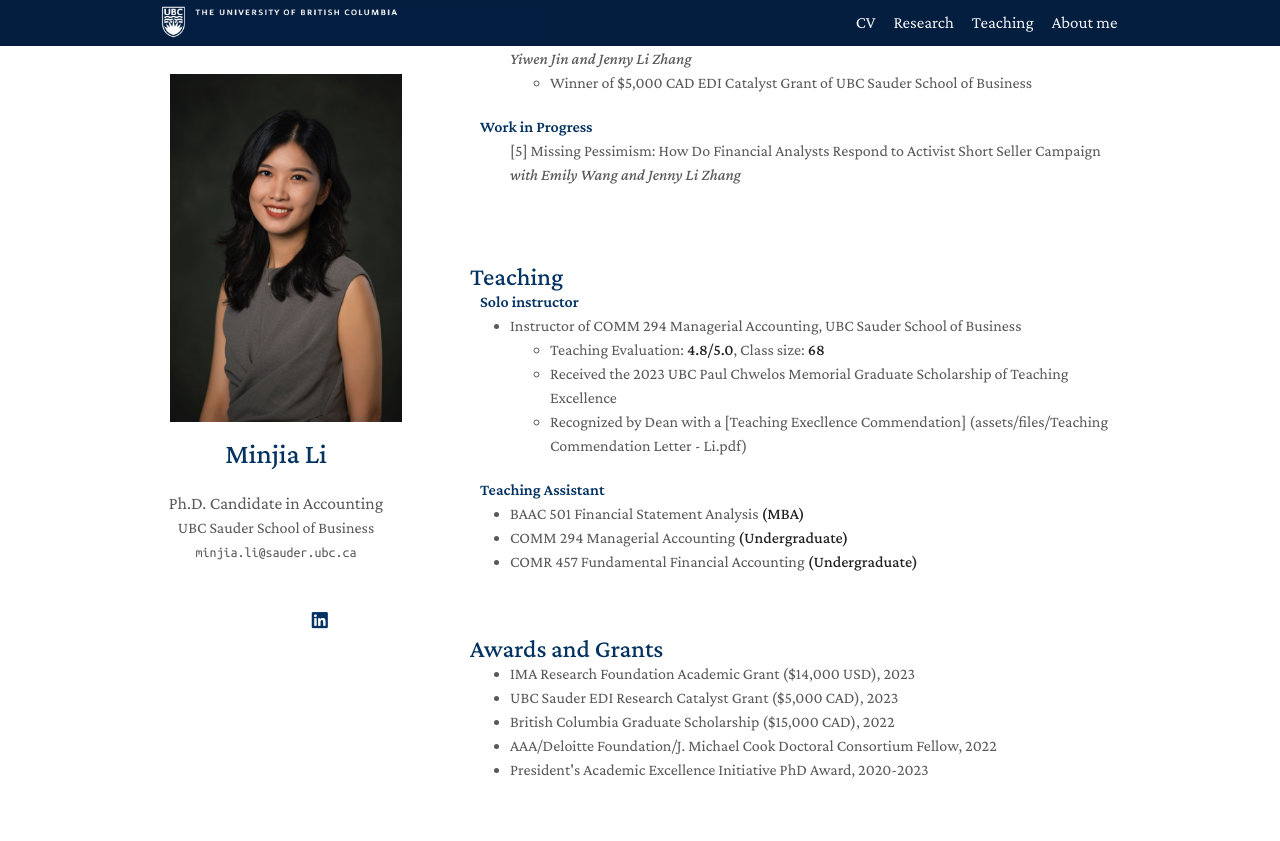
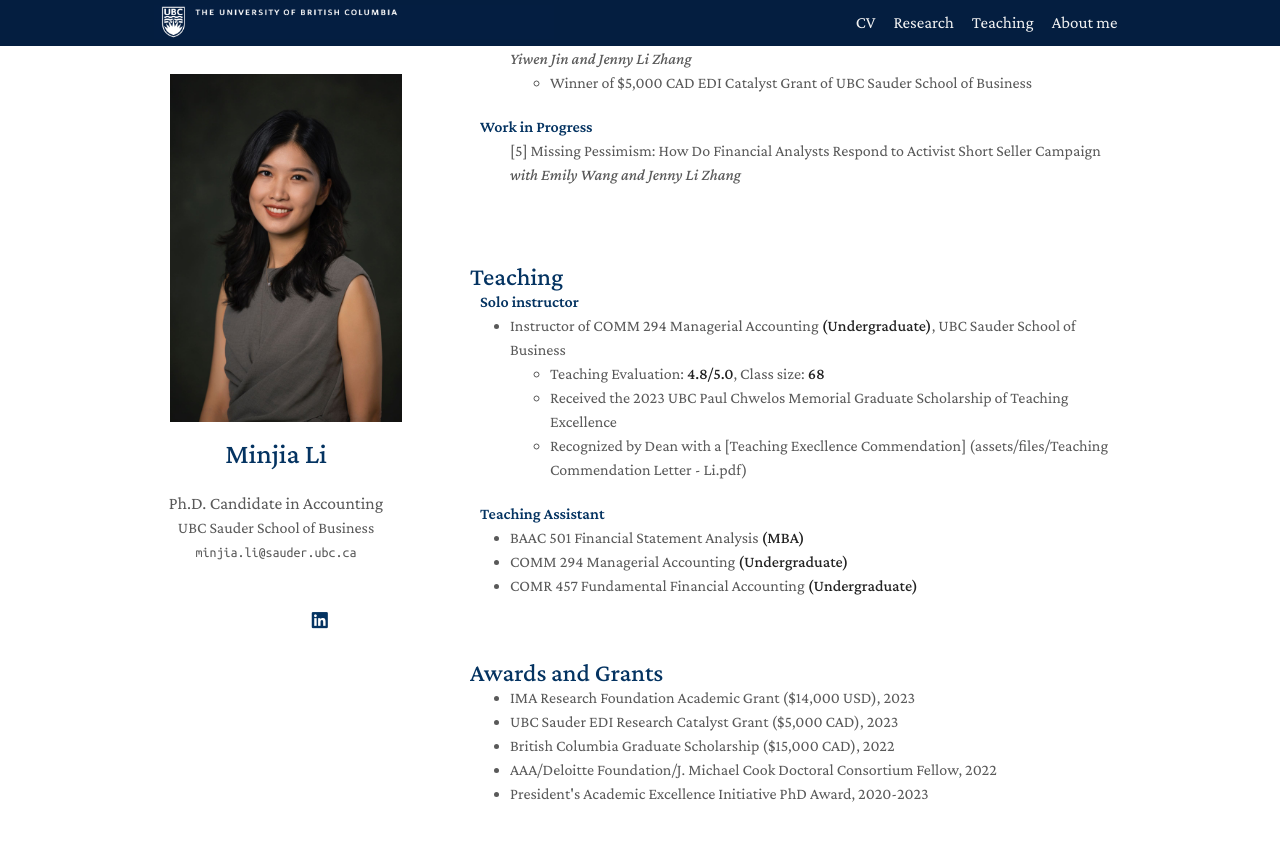
Before and after one commit to zeyang1225/zeyang1225.github.io, a Jekyll site: the page built from index.md, in a window 1280 px wide and 900 px high, scrolled down 928 px. Shown: the top 841 px of the window. Built offline with Jekyll 4.4.1, drawn with Linux system fonts in a browser that asks for light colours; nearby versions of some CDN libraries; a style sheet for code colours, icons or effects is not loaded.

Commit message:
Update teaching.md

```diff
--- a/_includes/teaching.md
+++ b/_includes/teaching.md
@@ -4,7 +4,7 @@
 
 <h4 style="margin:0 10px 0;">Solo instructor</h4>
 <ul style="margin:0 0 5px;">
-  <li><autocolor>Instructor of COMM 294 Managerial Accounting, UBC Sauder School of Business</autocolor></li>
+  <li><autocolor>Instructor of COMM 294 Managerial Accounting <strong>(Undergraduate)</strong>, UBC Sauder School of Business</autocolor></li>
   <ul>
      <li> Teaching Evaluation: <strong>4.8/5.0</strong>, Class size: <strong>68</strong> </li>
       <li> Received the 2023 UBC Paul Chwelos Memorial Graduate Scholarship of Teaching Excellence</li>
```
